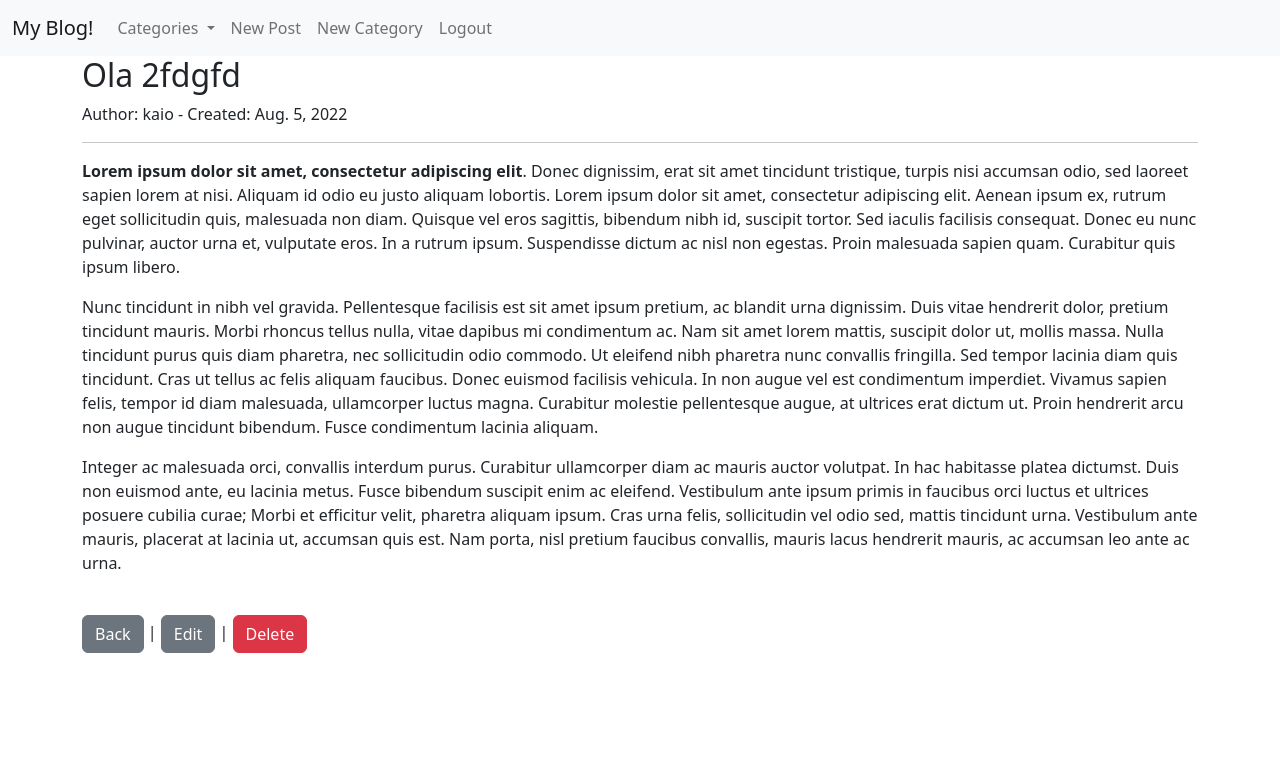
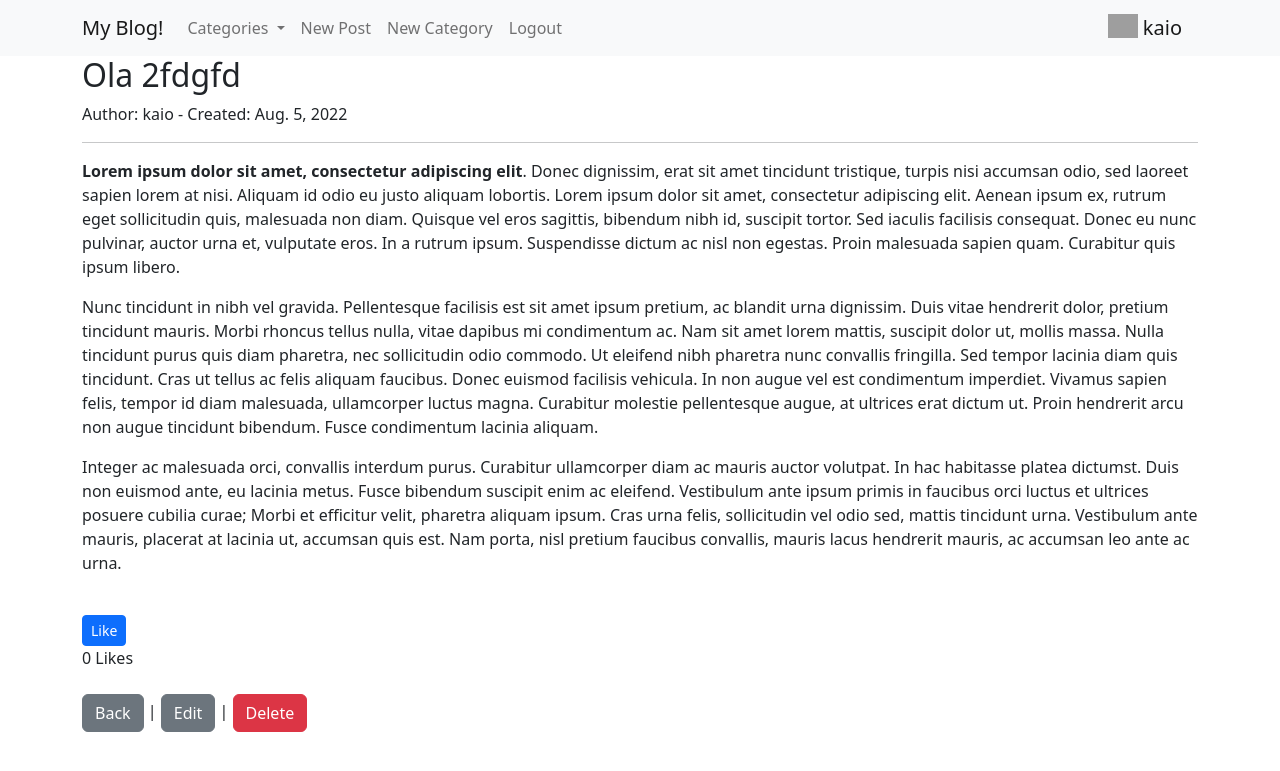
Before and after one commit to masaru1405/django-blog2, a Django app: page /post/2 in a window 1280 px wide. Shown: the top 771 px of the page. Run offline with Django 4.2, Linux system fonts and the light colour scheme; a user stored in the database is signed in; data comes from the database, SQL or seed files in the repository; both versions use the stored data as it was after the commit; grey boxes are pictures that could not be loaded.

Commit message:
add like e unlike, add campos de email, first e last name em registro

```diff
--- a/members/views.py
+++ b/members/views.py
@@ -1,9 +1,10 @@
 from django.shortcuts import render
 from django.views.generic import CreateView
-from django.contrib.auth.forms import UserCreationForm
+#from django.contrib.auth.forms import UserCreationForm
+from .forms import SignUpForm
 from django.urls import reverse_lazy
 
 class UserRegisterView(CreateView):
-  form_class = UserCreationForm
+  form_class = SignUpForm
   template_name = 'registration/register.html'
   success_url = reverse_lazy('login')
--- a/static/templates/partials/_navbar.html
+++ b/static/templates/partials/_navbar.html
@@ -1,5 +1,5 @@
 <nav class="navbar navbar-expand-lg bg-light">
-  <div class="container-fluid">
+  <div class="container">
     <a class="navbar-brand" href="{% url 'home' %}">My Blog!</a>
     <button class="navbar-toggler" type="button" data-bs-toggle="collapse" data-bs-target="#navbarSupportedContent" aria-controls="navbarSupportedContent" aria-expanded="false" aria-label="Toggle navigation">
       <span class="navbar-toggler-icon"></span>
@@ -41,5 +41,11 @@
         {% endif %}
       </ul>
     </div>
+    {% if user.is_authenticated %}
+      <a class="navbar-brand" href="#">
+        <img src="/docs/5.2/assets/brand/bootstrap-logo.svg" alt="" width="30" height="24" class="d-inline-block align-text-top">
+        {{user.username}}
+      </a>
+    {% endif %}
   </div>
 </nav>
--- a/theblog/forms.py
+++ b/theblog/forms.py
@@ -10,7 +10,7 @@ for item in categories:
 class PostForm(forms.ModelForm):
   class Meta:
     model = Post
-    fields = ['title', 'title_tag', 'author', 'category', 'body']
+    fields = ['title', 'title_tag', 'author', 'category', 'body'] #tá pegando do model. Já no forms.py de members, estamos criando ali msm no form
 
     widgets = {
       'title': forms.TextInput(attrs={'class': 'form-control', 'placeholder': 'Write a title here'}),
--- a/theblog/models.py
+++ b/theblog/models.py
@@ -22,13 +22,17 @@ class Category(models.Model):
 class Post(models.Model):
   title = models.CharField(max_length=255)
   title_tag = models.CharField(max_length=255, default="Blog Post")
-  author = models.ForeignKey(User, on_delete=models.CASCADE)
+  author = models.ForeignKey(User, on_delete=models.CASCADE, related_name='posts')
   body = models.TextField()
   create = models.DateField(auto_now_add=True)
   category = models.CharField(max_length=255, default='coding')
+  likes = models.ManyToManyField(User, related_name='blog_posts')
 
   def __str__(self):
     return self.title + '  | ' + str(self.author)
+
+  def total_likes(self):
+    return self.likes.count()
 
   #Após as ações de criar e editar, irá retornar para a paǵina de detail
   #como se fosse o atributo 'success_url' em views
--- a/theblog/templates/theblog/post_detail.html
+++ b/theblog/templates/theblog/post_detail.html
@@ -11,8 +11,27 @@
   <p>{{post.body|safe}}</p>
 
   <br>
+
+  {% if user.is_authenticated %}
+    <form action="{% url 'like_post' post.id %}" method="POST">
+      {% csrf_token %}
+
+      {% if liked %}
+        <button type="submit" name="post_id" value="{{post.id}}" class="btn btn-danger btn-sm">
+          Unlike
+        </button>
+      {% else %}
+        <button type="submit" name="post_id" value="{{post.id}}" class="btn btn-primary btn-sm">
+          Like
+        </button>
+      {% endif %}
+    </form>
+  {% endif %}
+
+  {{total_likes}} Likes
+  <br><br>
+
   <a href="{% url 'home' %}" class="btn btn-secondary">Back</a>
-
   {% if user.is_authenticated and user.id == post.author.id %}
     |
     <a href="{% url 'update_post' post.id %}" class="btn btn-secondary">Edit</a> |
--- a/theblog/urls.py
+++ b/theblog/urls.py
@@ -9,4 +9,5 @@ urlpatterns = [
   path('delete_post/<int:pk>', views.PostDelete.as_view(), name='delete_post'),
   path('new_category', views.CategoryCreate.as_view(), name='new_category'),
   path('category/<str:category>', views.CategoryView, name='category'),
+  path('like/<int:pk>', views.LikeView, name='like_post')
 ]
--- a/theblog/views.py
+++ b/theblog/views.py
@@ -1,7 +1,8 @@
-from django.shortcuts import render
-from django.urls import reverse_lazy
+from django.shortcuts import render, get_object_or_404
+from django.urls import reverse_lazy, reverse
 from django.views.generic import ListView, DetailView, CreateView, UpdateView, DeleteView
 from django.contrib.auth.mixins import LoginRequiredMixin
+from django.http import HttpResponseRedirect
 
 from .models import Post, Category
 from .forms import PostForm, EditForm
@@ -25,6 +26,19 @@ class PostDetail(DetailView):
   model = Post
   template_name = 'theblog/post_detail.html'
   context_object_name = 'post'
+
+  def get_context_data(self, *args, **kwargs):
+    context = super(PostDetail, self).get_context_data()
+    temp = get_object_or_404(Post, id=self.kwargs['pk'])
+
+    liked = False
+    if temp.likes.filter(id=self.request.user.id): #verifica se o like é do usuário logado, se sim, é pq ele já deu like
+      liked = True
+
+    total_likes = temp.total_likes()
+    context['total_likes'] = total_likes
+    context['liked'] = liked #com este context podemos fazer a lógica de mostrar os botões de Like e Unlike
+    return context
 
 class PostCreate(LoginRequiredMixin, CreateView):
   model = Post
@@ -71,3 +85,15 @@ def CategoryView(request, category):
   category_post = Post.objects.filter(category=category)
   context = {'category': category, 'category_post': category_post}
   return render(request, 'theblog/categories.html', context)
+
+
+def LikeView(request, pk):
+  post = get_object_or_404(Post, id=request.POST.get('post_id'))
+  liked = False
+  if post.likes.filter(id=request.user.id).exists(): #já deu like
+    post.likes.remove(request.user) #remove o like
+    liked = False
+  else:
+    post.likes.add(request.user) #add like
+    liked = True
+  return HttpResponseRedirect(reverse('detail_post', args=[str(pk)]))
```
Also changed, not shown: members/forms.py (added, +19 -0 lines), db.sqlite3, theblog/migrations/0008_post_likes_alter_post_author.py (added).
